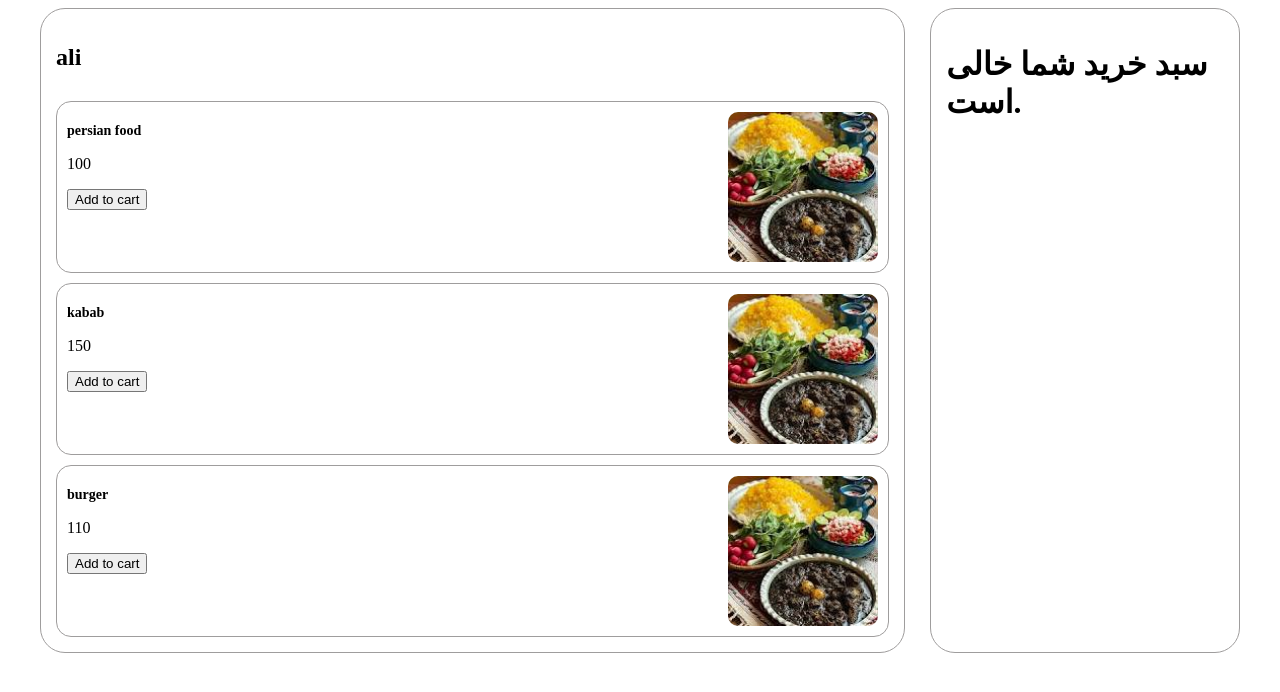
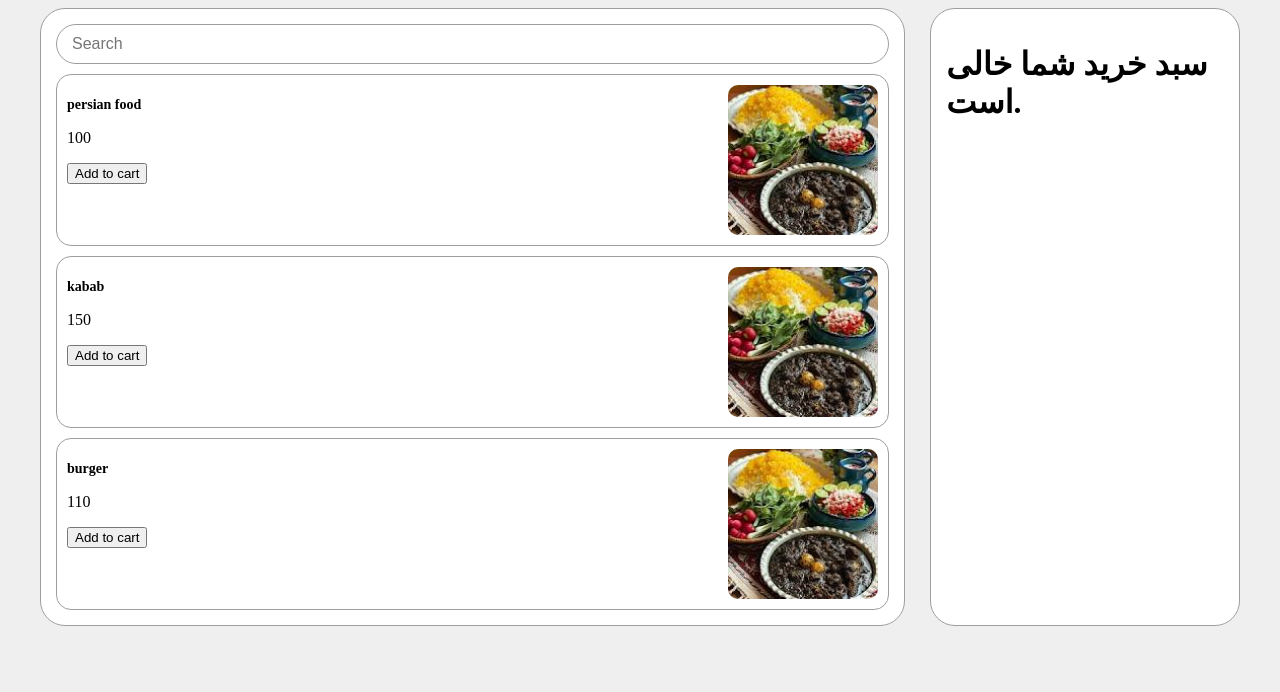
Before and after one commit to alikomijani/maktab-136-firstapp, a React app: page / in a window 1280 px wide. Shown: the top 692 px of the page. Built offline with nearby package versions, Linux system fonts and the light colour scheme; the HTML template or start-up script is replaced by a standard one.

Commit message:
feat: add search feature to product list

```diff
--- a/src/components/Cart.tsx
+++ b/src/components/Cart.tsx
@@ -19,6 +19,7 @@ export default function Cart({
         width: "400px",
         borderRadius: "25px",
         padding: "15px",
+        backgroundColor: "white",
       }}
     >
       <div
--- a/src/components/ProductList.tsx
+++ b/src/components/ProductList.tsx
@@ -1,3 +1,4 @@
+import { useState } from "react";
 import type { Product } from "../App";
 import { ProductCard } from "./ProductCard";
 
@@ -11,6 +12,7 @@ type ProductListProps = {
 };
 export default function ProductList(props: ProductListProps) {
   const { addToCart } = props;
+  const [search, setSearch] = useState("");
   return (
     <div
       style={{
@@ -18,6 +20,7 @@ export default function ProductList(props: ProductListProps) {
         width: "100%",
         borderRadius: "25px",
         padding: "15px",
+        backgroundColor: "white",
       }}
     >
       <div
@@ -27,8 +30,20 @@ export default function ProductList(props: ProductListProps) {
           gap: "10px",
         }}
       >
-        <h2>ali</h2>
-        {productList.map((item) => (
+        <input
+          value={search}
+          onChange={(e) => setSearch(e.target.value)}
+          placeholder="Search"
+          style={{
+            border: "1px solid var(--stroke-color)",
+            padding: "10px 15px",
+            borderRadius: "25px",
+            fontSize: 16,
+          }}
+        />
+        {productList
+          .filter((product) => product.name.startsWith(search))
+          .map((item) => (
             <ProductCard
               key={item.id}
               id={item.id}
--- a/src/components/product-card.style.module.css
+++ b/src/components/product-card.style.module.css
@@ -2,6 +2,7 @@
   border: 1px solid var(--stroke-color);
   border-radius: 15px;
   padding: 10px;
+  background-color: white;
 }
 
 .product-card--body {
--- a/src/index.css
+++ b/src/index.css
@@ -1,3 +1,6 @@
 :root {
   --stroke-color: #9f9d9dff;
 }
+body {
+  background-color: #f0efef;
+}
```
Lines whose indentation alone changed are shown as unchanged.
